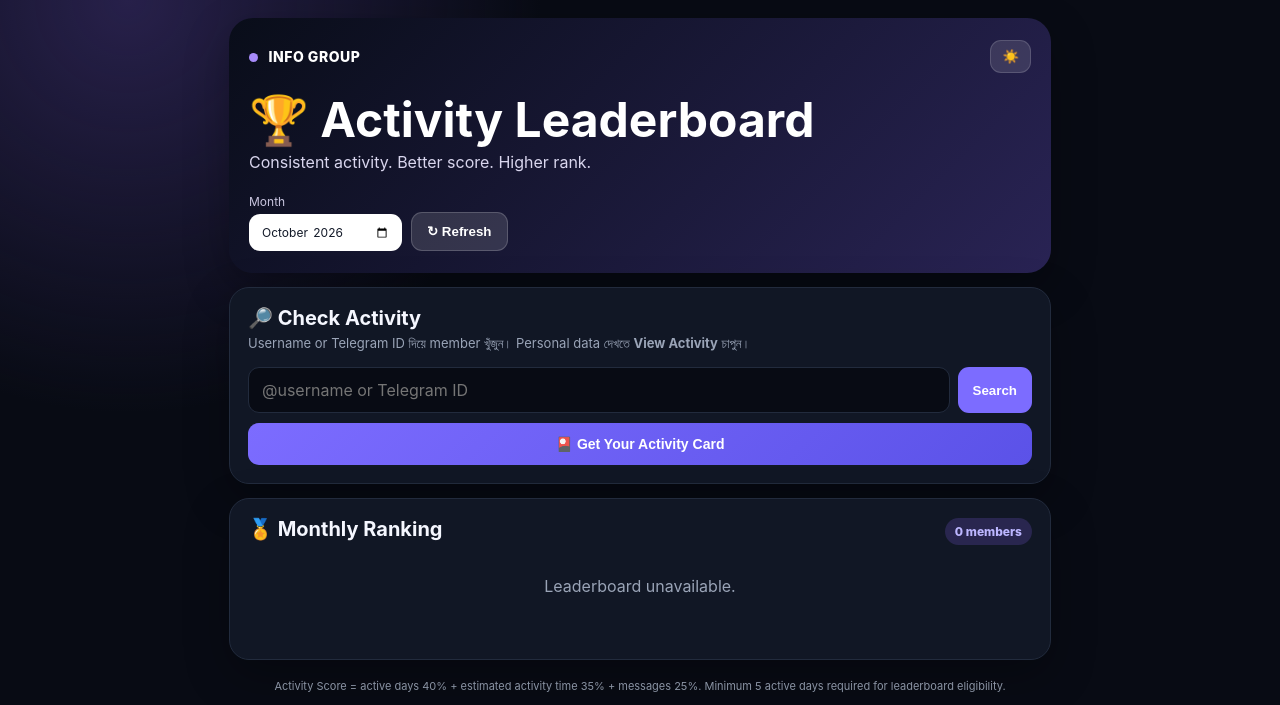
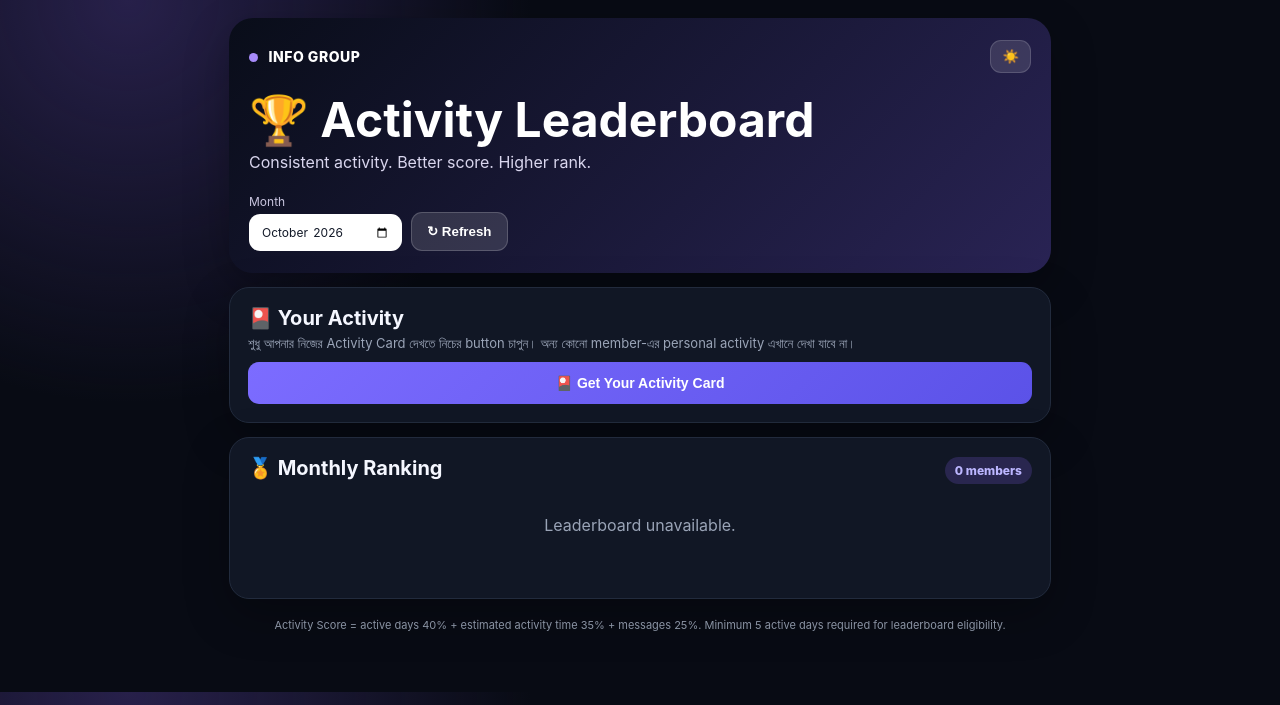
Before and after one commit to ShahriarSakib129/Odvut-Activity-Web, a Flask app: page / in a window 1280 px wide. Shown: the top 705 px of the page. Run offline with Flask 3, Linux system fonts and the light colour scheme; some libraries are stand-ins or nearby versions.

Commit message:
Add files via upload

```diff
--- a/templates/index.html
+++ b/templates/index.html
@@ -23,15 +23,10 @@
 
     <section class="search-card">
       <div>
-        <h2>🔎 Check Activity</h2>
-        <p>Username or Telegram ID দিয়ে member খুঁজুন। Personal data দেখতে <b>View Activity</b> চাপুন।</p>
-      </div>
-      <div class="search-row">
-        <input id="search" autocomplete="off" placeholder="@username or Telegram ID">
-        <button id="searchBtn">Search</button>
+        <h2>🎴 Your Activity</h2>
+        <p>শুধু আপনার নিজের Activity Card দেখতে নিচের button চাপুন। অন্য কোনো member-এর personal activity এখানে দেখা যাবে না।</p>
       </div>
       <button id="getMyCard" class="get-card-btn">🎴 Get Your Activity Card</button>
-      <div id="searchResult"></div>
     </section>
 
     <section class="leader-card">
@@ -43,14 +38,6 @@
       <div id="empty" class="state hidden">No eligible members for this month.</div>
       <div id="leaderboard" class="leaderboard"></div>
     </section>
-
-    <div id="detailsModal" class="modal hidden" aria-hidden="true">
-      <div class="modal-backdrop" data-close="1"></div>
-      <div class="modal-card">
-        <button class="modal-close" id="closeModal">×</button>
-        <div id="detailsContent"></div>
-      </div>
-    </div>
 
     <div id="cardModal" class="modal hidden" aria-hidden="true">
       <div class="modal-backdrop" data-close-card="1"></div>
```
